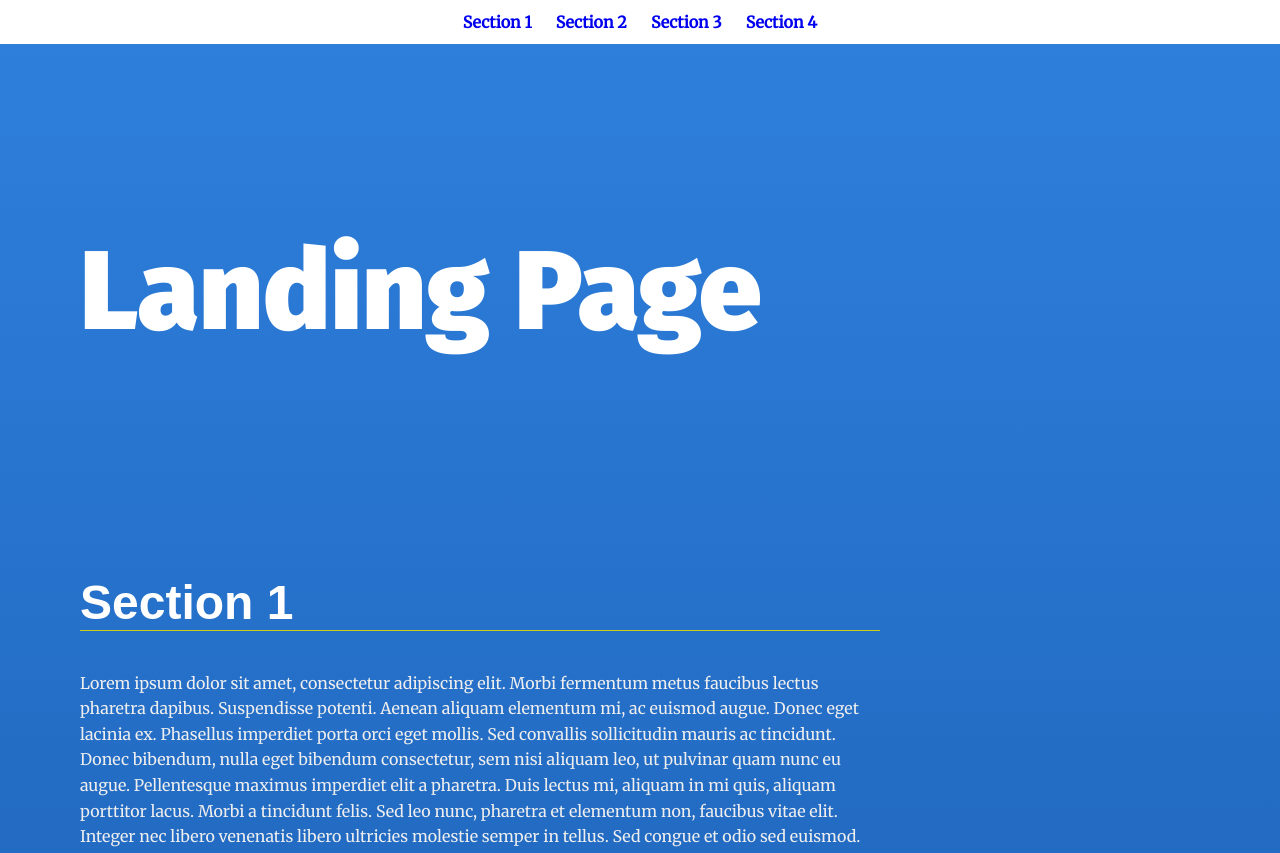
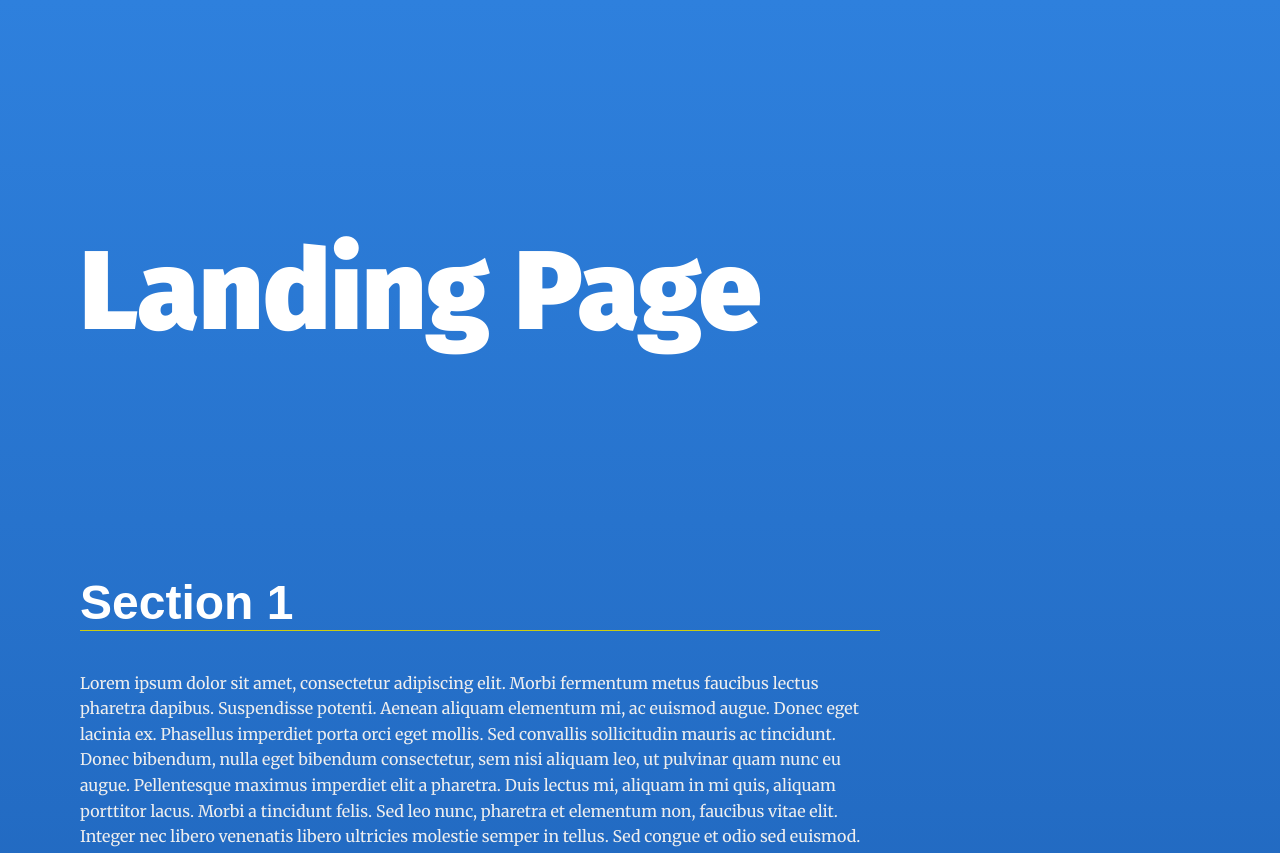
Before and after one commit to AhmedAtef2020/WeatherAPP-A1, a plain HTML site: page LandingPageUdacity/projects/landing-page/index.html in a window 1280 px wide. Shown: the top 853 px of the page. Drawn offline with Linux system fonts and the light colour scheme.

Commit message:
Prepare ReadMe file, Make the hidden navbar, and clean the code

```diff
--- a/LandingPageUdacity/projects/landing-page/css/styles.css
+++ b/LandingPageUdacity/projects/landing-page/css/styles.css
@@ -67,6 +67,15 @@ section {
 /* ---- Module Rules ---- */
 
 /* Navigation Styles*/
+.navbar__menu{
+    background-color: white;
+    position: fixed;
+    top: 0;
+    width: 100%;
+    display: block;
+    transition: top 0.5s;
+}
+
 .navbar__menu ul {
     padding-left: 0;
     margin: 0 10px;
--- a/LandingPageUdacity/projects/landing-page/js/app.js
+++ b/LandingPageUdacity/projects/landing-page/js/app.js
@@ -22,10 +22,11 @@
  * Define Global Variables
  *
 */
+const listHead = document.querySelector("#navbar__list"); // Identify list head to append the navbar to
+const sections = document.querySelectorAll("section"); // array for all sections
+const fragmentEle = document.createDocumentFragment(); // to use in navbar loop
+let noScrollPos = window.pageYOffset; // window Scroll in top
 
-const listHead = document.querySelector("#navbar__list"); // Identify list head to append the navbar to
-const sections = document.querySelectorAll('section'); // array for all sections
-const fragmentEle = document.createDocumentFragment(); // to use in navbar loop
 
 /* *** assigned but not used *** */
 // const navlists = document.querySelectorAll("li a"); // Array to identify the links in navbar
@@ -50,24 +51,29 @@ const fragmentEle = document.createDocumentFragment(); // to use in navbar loop
  * add both elements to a fragment element, then add it after loop as Child to nav tag (nav part)
  * also create the smooth scroll inside this loop to applay for each element in sections.
  */
-
-sections.forEach((section, i) => {
-    const sectionID = section.id;
-    const newList = document.createElement('li');
-    const anchor = document.createElement('a');
+sections.forEach((section, i) =>
+{
+    const newList = document.createElement("li");
+    const anchor = document.createElement("a");
     anchor.dataset.btn = `sectoin${i+1}`
     anchor.href = `#section${i+1}`;
     anchor.innerHTML = section.dataset.nav;
     anchor.className = "menu__link";
     fragmentEle.appendChild(newList).appendChild(anchor);
 
-    anchor.addEventListener("click", (e) => {
+    anchor.addEventListener("click", (e) =>
+    {
         e.preventDefault();
-        section.scrollIntoView({behavior: "smooth"});
-})
+        section.scrollIntoView(
+        {
+            behavior: "smooth"
+        });
+    })
 
 });
 listHead.appendChild(fragmentEle);
+
+
 
 // Set sections as active
 
@@ -76,22 +82,48 @@ listHead.appendChild(fragmentEle);
  * and add or remove class of active for both navbar and sections backgrounds
  */
 
-onscroll = function activeElemnts(e){
+onscroll = (e) =>
+{
     e.preventDefault();
-    sections.forEach(section => {
+    sections.forEach(section =>
+    {
         const secID = section.attributes.id.value;
         const secBound = section.getBoundingClientRect();
         const liveBtnRef = `li a[href="#${secID}"]`;
-        if (secBound.top <= secBound.height*0.25 && secBound.bottom >= secBound.height*0.25) {
+        if (secBound.top <= secBound.height * 0.25 && secBound.bottom >= secBound.height * 0.25)
+        {
             document.getElementById(secID).classList.add("your-active-class");
             document.querySelector(liveBtnRef).classList.add("navBtnAct");
-        }else{
+        }
+        else
+        {
             document.getElementById(secID).classList.remove("your-active-class");
             document.querySelector(liveBtnRef).classList.remove("navBtnAct");
         }
 
     });
+
+/** when scrol down the nav bar disappear and whin scroll up appear again */
+    let withScrollPos = window.pageYOffset;
+
+    if (noScrollPos > withScrollPos)
+    {
+        document.querySelector(".navbar__menu").style.top = "0";
+    }
+    else
+    {
+        document.querySelector(".navbar__menu").style.top = "-50px";
+    }
+    noScrollPos = withScrollPos; //every time reset valus to start the action from this point
+
 };
+
+
+
+/* with the scroll
+*/
+
+
 
 // all the down are tries I keept them for a refrance for me
 
```
Also changed, not shown: 1 other file.
